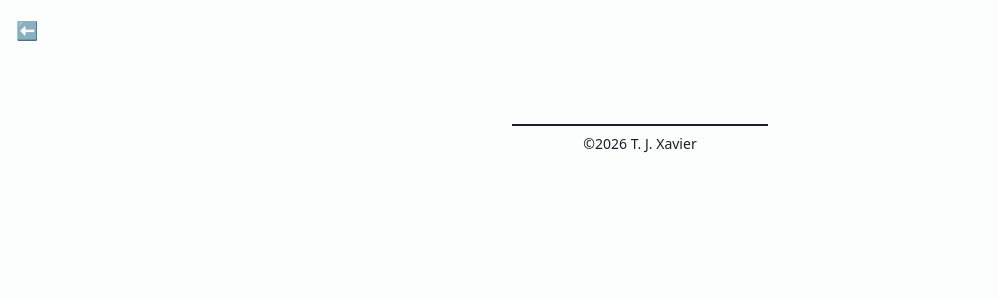
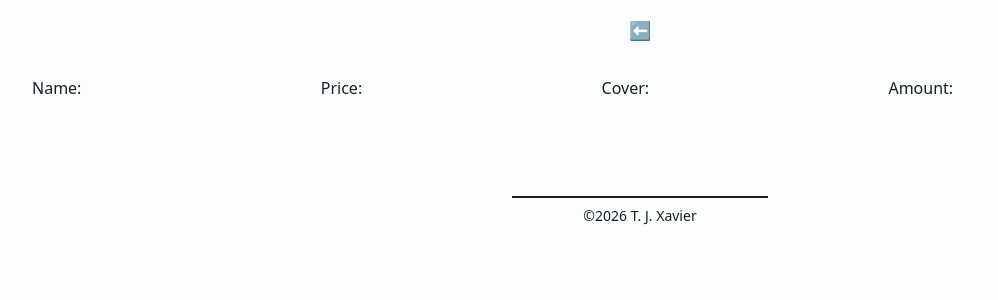
Before and after one commit to tiagojx/retail-store, a FastAPI app: page /dashboard/product/new in a window 1280 px wide. Shown: the top 300 px of the page, without its empty margins (0-998 px from the left). Run offline with FastAPI, Linux system fonts and the light colour scheme; some libraries are stand-ins or nearby versions.

Commit message:
edit: working on 'new product' page

```diff
--- a/backend/main.py
+++ b/backend/main.py
@@ -104,7 +104,11 @@
     return templates.TemplateResponse(
         request=request,
         name="dashboard_new_product.html",
-        context={"title": "New -Product- | GMS Dashboard", "no_header": no_header},
+        context={
+            "title": "New - Product | GMS Dashboard",
+            "no_header": no_header,
+            "redirect_to": "/dashboard#product",
+        },
     )
 
 
--- a/static/css/style.css
+++ b/static/css/style.css
@@ -7,7 +7,6 @@
     'Noto Color Emoji';
     --font-mono: ui-monospace, SFMono-Regular, Menlo, Monaco, Consolas, 'Liberation Mono', 'Courier New',
     monospace;
-    --color-black: #000;
     --color-white: #fff;
     --spacing: 0.25rem;
     --container-md: 28rem;
@@ -20,12 +19,8 @@
     --text-lg--line-height: calc(1.75 / 1.125);
     --text-xl: 1.25rem;
     --text-xl--line-height: calc(1.75 / 1.25);
-    --text-2xl: 1.5rem;
-    --text-2xl--line-height: calc(2 / 1.5);
     --text-3xl: 1.875rem;
     --text-3xl--line-height: calc(2.25 / 1.875);
-    --text-4xl: 2.25rem;
-    --text-4xl--line-height: calc(2.5 / 2.25);
     --font-weight-bold: 700;
     --radius-sm: 0.25rem;
     --radius-md: 0.375rem;
@@ -353,10 +348,6 @@
     font-size: var(--text-sm);
     line-height: var(--tw-leading, var(--text-sm--line-height));
   }
-  .text-xl {
-    font-size: var(--text-xl);
-    line-height: var(--tw-leading, var(--text-xl--line-height));
-  }
   .font-bold {
     --tw-font-weight: var(--font-weight-bold);
     font-weight: var(--font-weight-bold);
@@ -462,6 +453,11 @@
   .md\:grid-cols-6 {
     @media (width >= 48rem) {
       grid-template-columns: repeat(6, minmax(0, 1fr));
+    }
+  }
+  .\[\&\>label\]\:flex {
+    &>label {
+      display: flex;
     }
   }
   .\[\&\>li\]\:content-center {
--- a/templates/dashboard.html
+++ b/templates/dashboard.html
@@ -1,7 +1,7 @@
 {% extends "layouts/base.html" %}
 
 {% block content %}
-    <h1 class="w-max p-2 mx-auto text-3xl font-bold">-Product-</h1>
+    <h1 id="#product" class="w-max p-2 mx-auto text-3xl font-bold">-Product-</h1>
     <div class="flex w-max flex-wrap gap-2 mx-auto">
         {% for button in buttons %}
             {% include "layouts/partials/dashboard_button.html" with context %}
--- a/templates/dashboard_new_product.html
+++ b/templates/dashboard_new_product.html
@@ -1,5 +1,14 @@
 {% extends "layouts/dashboard_entry.html" %}
 
 {% block entry %}
-
+    <form class="p-6 flex-wrap mx-auto">
+        <label for="p_name">Name:</label>
+        <input type="text" name="p_name" value="">
+        <label for="p_price">Price:</label>
+        <input type="text" name="p_price" value="">
+        <label for="p_cover">Cover:</label>
+        <input type="text" name="p_cover" value="">
+        <label for="p_amount">Amount:</label>
+        <input type="text" name="p_amount" value="">
+    </form>
 {% endblock %}
--- a/templates/layouts/dashboard_entry.html
+++ b/templates/layouts/dashboard_entry.html
@@ -2,7 +2,9 @@
 
 {% block content %}
     <div class="container">
-        <h1 class="p-2 mx-auto w-full text-lg">⬅️</h1>
+        <form method="post" action="/redirect" class="flex">
+            <button tabindex="0" type="submit" name="target" value={{ redirect_to }} class="flex-1 p-2 mx-auto w-full text-lg">⬅️</button>
+        </form>
         {% block entry %}
         {% endblock %}
     </div>
--- a/templates/layouts/partials/dashboard_button.html
+++ b/templates/layouts/partials/dashboard_button.html
@@ -1,5 +1,5 @@
 <div class="flex w-28 h-28 px-2 mb-4 text-base font-bold border-2 border-secondary rounded-sm bg-primary hover:border-accent hover:bg-secondary hover:text-white hover:shadow-md hover:w-32 hover:h-32 hover:rounded-md transition-all">
-    <form method="post" action="redirect" class="flex flex-1">
+    <form method="post" action="/redirect" class="flex flex-1">
         <button tabindex={{ button.id }} type="submit" name="target" value={{ button.redirect_to }} class="flex-1 hover:underline hover:cursor-pointer">{{ button.label }}</button>
     </form>
 </div>
```
